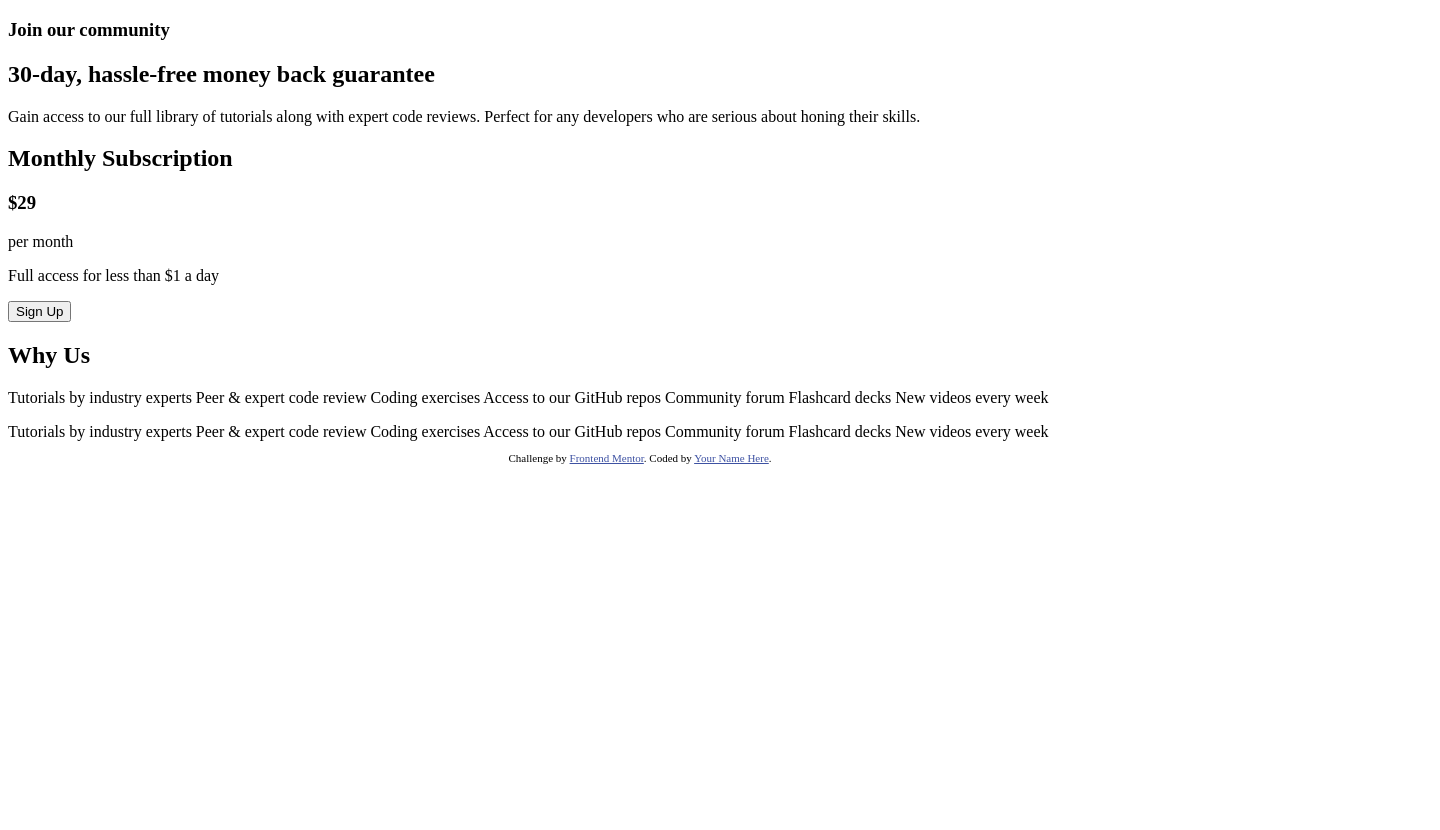
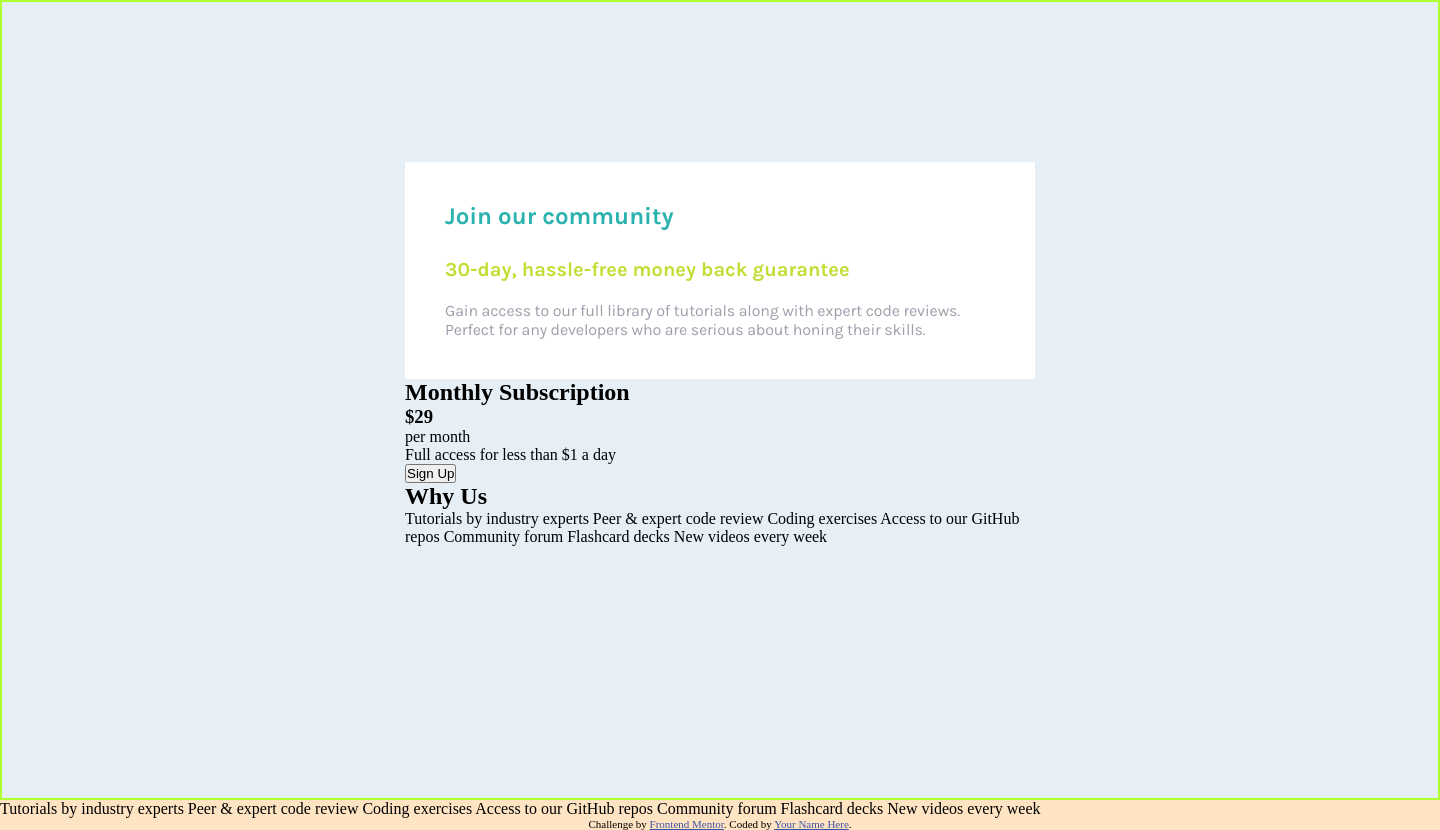
Before and after one commit to sanyomor-01/single-price-grid-component-master, a plain HTML site: page index.html in a window 1280 px wide. Shown: the whole page, 1440 px wide, since content can reach past the window. Before the commit the page ends 800 px from the top, so only its background shows below. Drawn offline with Linux system fonts and the light colour scheme.

Commit message:
join community component styled

```diff
--- a/index.html
+++ b/index.html
@@ -5,7 +5,7 @@
   <meta name="viewport" content="width=device-width, initial-scale=1.0"> <!-- displays site properly based on user's device -->
 
   <link rel="icon" type="image/png" sizes="32x32" href="./images/favicon-32x32.png">
-
+  <link rel="stylesheet" href="style.css" type="text/css">
   <title>Frontend Mentor | Single Price Grid Component</title>
 
   <!-- Feel free to remove these styles or customise in your own stylesheet 👍 -->
--- /dev/null
+++ b/style.css
@@ -0,0 +1,62 @@
+@import url('https://fonts.googleapis.com/css2?family=Karla:ital,wght@0,200..800;1,200..800&display=swap');
+*{
+    box-sizing: border-box;
+    padding: 0;
+    margin: 0;
+}
+html{
+    padding: 0;
+}
+body{
+    background: bisque;
+    width: 90rem;
+    margin: 0 auto;
+    height: 80vh;
+}
+.container{
+    background:hsl(204, 43%, 93%);
+    border: 2px solid greenyellow;
+    width: 90rem;
+    height: 50rem;
+    display: grid;
+    place-items: center;
+}
+article{
+    width: 39.375rem;
+    height: 29.813rem;
+    display: flex;
+    flex-direction: column;
+}
+.join-us{
+    padding: 2.5rem;
+    display: flex;
+    flex-direction: column;
+    gap: 1.75rem;
+    background: #fff;
+}
+.join-us h1 {
+    font-size: 1.5rem;
+    font-family: "Karla";
+    font-weight: 700;
+    color:hsl(179, 62%, 43%) ;
+}
+.text{
+    display: flex;
+    flex-direction: column;
+    gap: 1.25rem;
+    justify-content: center;
+    align-items: flex-start;
+}
+.text h2{
+    font-size: 1.25rem;
+    font-family: "Karla",sans-serif;
+    font-weight: 700;
+    color:hsl(71, 73%, 54%) ;
+}
+.text p{
+    font-family: "Karla",sans-serif;
+    font-size: 1rem;
+    font-weight: 400;
+    letter-spacing: -0.01rem;
+    color: #9D9FAB;
+}
```
